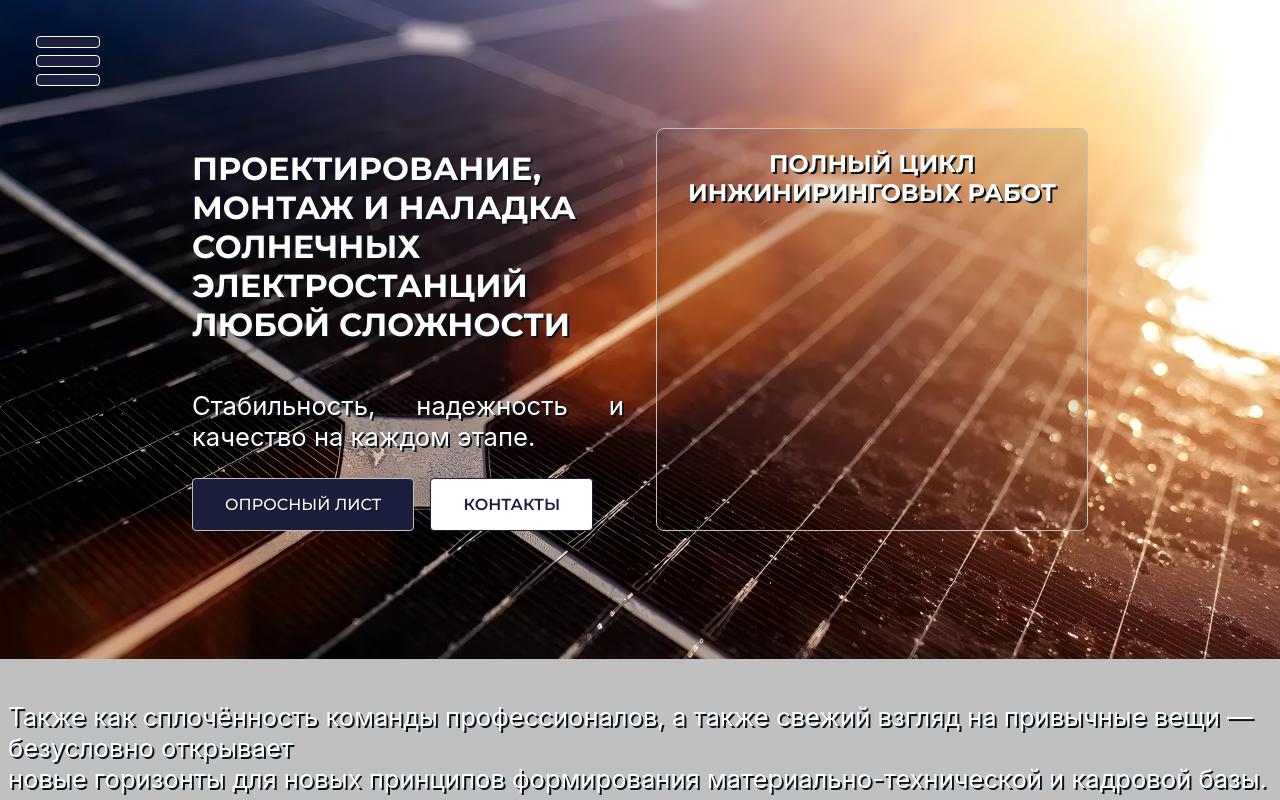
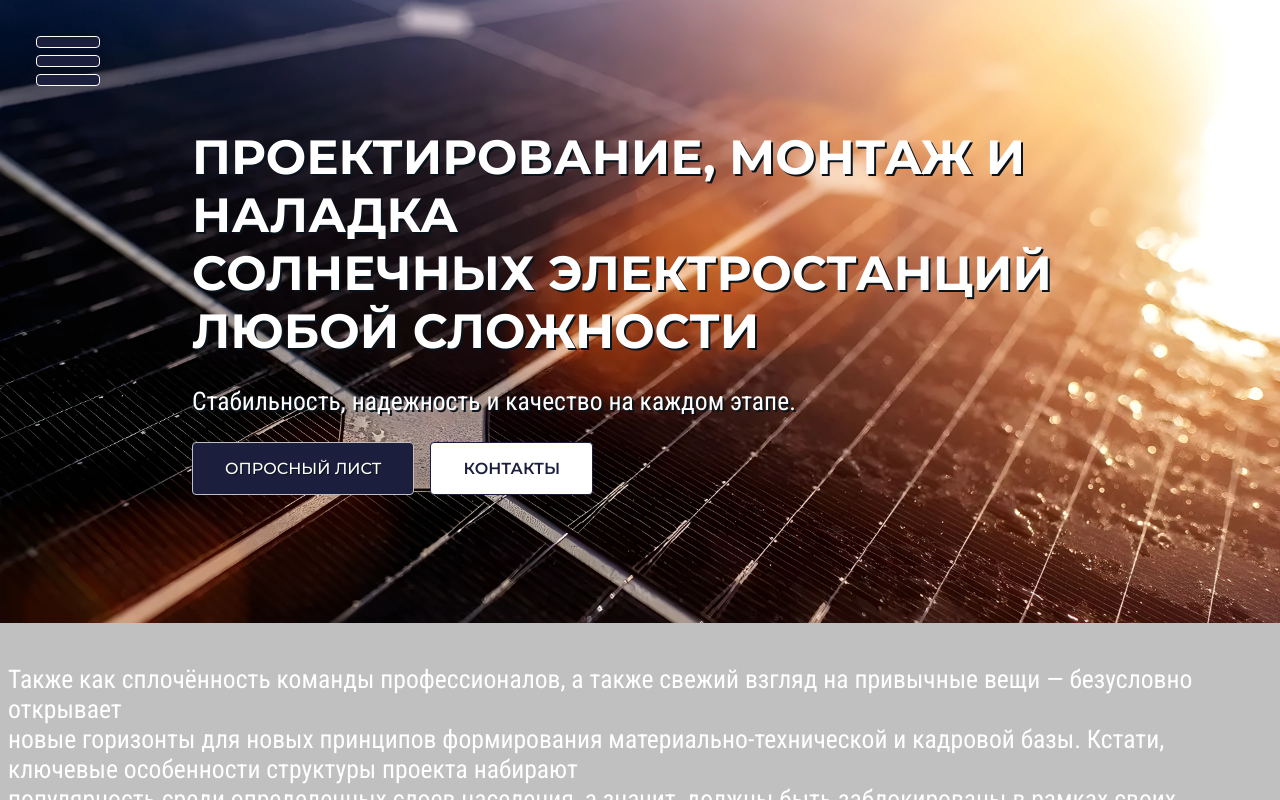
Before and after one commit to it-0f-world/vostok-gelios.ru, a React (Create React App) app: page / in a window 1280 px wide. Shown: the top 800 px of the page. Built offline with nearby package versions, Linux system fonts and the light colour scheme.

Commit message:
menu finally finished

```diff
--- a/src/App.module.css
+++ b/src/App.module.css
@@ -1,23 +1,3 @@
-@font-face {
-    font-family: 'Montserrat regular';
-    src: url('./assets/fonts/Montserrat/Montserrat-VariableFont_wght.ttf') format('truetype');
-}
-
-@font-face {
-    font-family: 'Montserrat italic';;
-    src: url('./assets/fonts/Montserrat/Montserrat-Italic-VariableFont_wght.ttf') format('truetype');
-}
-
-@font-face {
-    font-family: 'Roboto regular';
-    src: url('./assets/fonts/Roboto/RobotoCondensed-VariableFont_wght.ttf') format('truetype');
-}
-
-@font-face {
-    font-family: 'Roboto italic';
-    src: url('./assets/fonts/Roboto/RobotoCondensed-Italic-VariableFont_wght.ttf') format('truetype');
-}
-
 .app {
     display: flex;
     background: #C0C0C0;
@@ -28,13 +8,8 @@
 
 .main {
     flex: 1 0 auto;
-    text-shadow: 2px 2px #09131c;
     height: 100%;
     overflow: auto;
-}
-
-.burger {
-    height: 100%;
 }
 
 .footer {
--- a/src/components/burgerMenu/BurgerMenu.jsx
+++ b/src/components/burgerMenu/BurgerMenu.jsx
@@ -1,9 +1,11 @@
 import { scaleDown as Menu } from 'react-burger-menu';
 import {NavLink} from "react-router-dom";
 import {BiMap} from 'react-icons/bi';
-import { GrMemory, GrServers, GrSelection, GrCatalog, GrCodeSandbox } from "react-icons/gr";
+import { GrMemory, GrServers, GrSelection, GrCatalog } from "react-icons/gr";
+import { FiPhoneCall } from "react-icons/fi";
+import { RiHomeOfficeLine } from "react-icons/ri";
 import './burgerMenu.css';
-import LogoWhite from '../../assets/images/logo/Logo-white.svg';
+import LogoWhite from '../../assets/images/logo/Logo-white-pure.svg';
 
 const BurgerMenu = (props) => {
     return (
@@ -11,13 +13,9 @@ const BurgerMenu = (props) => {
           <div className='bm-logo'>
             <NavLink to="/">
               <img src={LogoWhite} alt="Logo" style={{ width: '16rem' }} />
+              <h4 style={{ textTransform: 'uppercase', fontWeight: 'normal', fontSize: '1.7rem' }}>Восток Гелиос</h4>
             </NavLink>
           </div>
-          <div style={{
-            fontSize: '1.6rem',
-            marginTop: '.75rem',
-            marginLeft: '.2rem',
-          }}>
           <div>
             <NavLink to="/" className={({ isActive }) => isActive ? "bm-item-active" : ""}><GrMemory style={{ fontSize: '2.1rem', marginBottom: '-.4rem' }}/> Солнечные электростанции</NavLink>
             <NavLink to="/industrial" className={({ isActive }) => isActive ? "bm-item-active" : ""}><GrServers style={{ paddingRight: '.25rem' }}/> Предприятиям</NavLink>
@@ -25,6 +23,9 @@ const BurgerMenu = (props) => {
             <NavLink to="/portfolio" className={({ isActive }) => isActive ? "bm-item-active" : ""}><GrCatalog style={{ paddingRight: '.25rem' }}/> Портфолио</NavLink>
             <NavLink to="/contacts" className={({ isActive }) => isActive ? "bm-item-active" : ""}><BiMap style={{ paddingRight: '.25rem' }}/> Контакты</NavLink>
           </div>
+          <div className='bm-address'>
+            <p><RiHomeOfficeLine style={{ fontSize: '1.6em'}} /> 143930, Московская обл., г. Балашиха, мкр. Салтыковка, ш. Разинское, д. 69, помещ. 171, офис 522А</p>
+            <p><FiPhoneCall style={{ fontSize: '1.5em'}} /> +7 (495) 000-00-00</p>
           </div>
         </Menu>
     );
--- a/src/components/burgerMenu/burgerMenu.css
+++ b/src/components/burgerMenu/burgerMenu.css
@@ -42,6 +42,7 @@
 
   /* General sidebar styles */
   .bm-menu {
+    position: relative;
     width: 21rem;
     background: #1B1F3D;;
     padding: 2.5em 1em 0;
@@ -64,12 +65,14 @@
   /* Individual item */
   .bm-item {
     display: inline-block;
+    margin-top: .75rem;
+    margin-left: .16rem;
     color: #fff;
     text-align: left;
     text-decoration: none !important;
     transition: color 0.2s;
-    font-family: "Montserrat regular", sans-serif;
-    font-size: 2rem;
+    font-family: "Montserrat", sans-serif;
+    font-size: 1.6rem;
   }
 
   .bm-item a {
@@ -93,12 +96,24 @@
   }
 
   .bm-logo {
-    max-width: 8rem;
-
+    display: flex;
+    width: 100%;
   }
 
   .bm-icon {
     margin-bottom: .5rem;
+  }
+
+  .bm-address {
+    position: absolute; /* Position the address container */
+    bottom: 1rem; /* Stick it to the bottom with some padding */
+    width: calc(100% - 3.2em); /* Ensure it fits within the padding */
+  }
+
+  .bm-address p {
+    font-family: "Montserrat";
+    font-size: 1rem;
+    text-align: justify;
   }
 
   @media (max-width: 1200px) {
--- a/src/components/pages/main/main.jsx
+++ b/src/components/pages/main/main.jsx
@@ -4,18 +4,11 @@ export default function Main() {
     return (
         <>
           <header className={style.header}>
-            <div className={style.headerContent}>
-              <div className={style.headerLeft}>
-                <h1>ПРОЕКТИРОВАНИЕ, МОНТАЖ И НАЛАДКА<br /> СОЛНЕЧНЫХ ЭЛЕКТРОСТАНЦИЙ<br /> ЛЮБОЙ СЛОЖНОСТИ</h1>
-                <p>Стабильность, надежность и качество на каждом этапе.</p>
-                <div className={style.buttonContainer}>
-                  <button className={style.buttonOrder}>ОПРОСНЫЙ ЛИСТ</button>
-                  <button className={style.buttonContacts}>КОНТАКТЫ</button>
-                </div>
-              </div>
-              <div className={style.headerRight}>
-                <h2>ПОЛНЫЙ ЦИКЛ ИНЖИНИРИНГОВЫХ РАБОТ</h2>
-              </div>
+            <h1>ПРОЕКТИРОВАНИЕ, МОНТАЖ И НАЛАДКА<br /> СОЛНЕЧНЫХ ЭЛЕКТРОСТАНЦИЙ<br /> ЛЮБОЙ СЛОЖНОСТИ</h1>
+            <p>Стабильность, надежность и качество на каждом этапе.</p>
+            <div className={style.buttonContainer}>
+              <button className={style.buttonOrder}>ОПРОСНЫЙ ЛИСТ</button>
+               <button className={style.buttonContacts}>КОНТАКТЫ</button>
             </div>
           </header>
           <div className={style.content}>
--- a/src/components/pages/main/main.module.css
+++ b/src/components/pages/main/main.module.css
@@ -9,22 +9,8 @@
     padding: 8rem 12rem;
 }
 
-.headerContent {
-    display: flex;
-    justify-content: space-between; /* Ensure they stay side by side with no gaps */
-    width: 100%; /* Make sure headerContent spans the full width */
-    gap: 2rem;
-}
-
-.headerLeft, .headerRight {
-    width: 50%; /* Set each side to take up half of the space */
-    display: flex;
-    flex-direction: column;
-    box-sizing: border-box; /* Ensure padding and borders are included in the width */
-}
-
-.headerLeft {
-    justify-content: center; /* Center the content vertically */
+.header p {
+    text-shadow: 2px 2px #09131c;
 }
 
 .buttonContainer {
@@ -43,7 +29,6 @@
     cursor: pointer;
     transition: background-color 0.3s ease, box-shadow 0.3s ease;
     text-transform: uppercase;
-    font-family: "Montserrat regular";
     font-weight: 500;
 }
 
@@ -64,7 +49,6 @@
     cursor: pointer;
     transition: background-color 0.3s ease, box-shadow 0.3s ease;
     text-transform: uppercase;
-    font-family: "Montserrat regular";
     font-weight: 600;
 }
 
@@ -75,25 +59,10 @@
     border: 1px solid white;
 }
 
-.headerRight {
-    gap: 2rem;
-    border: 1px solid #c0c0c0;
-    border-radius: .5rem;
-    align-items: center; /* Center the content horizontally */
-    background-color: #0800001c;
-}
-
 .header h1 {
     color: white;
     text-transform: uppercase;
-    font-family: "Montserrat regular";
-}
-
-.headerRight h2 {
-    text-align: center;
-    color: white;
-    text-transform: uppercase;;
-    font-family: "Montserrat regular";
+    font-size: 3em;
 }
 
 .header p {
--- a/src/index.css
+++ b/src/index.css
@@ -1,3 +1,23 @@
+@font-face {
+  font-family: 'Montserrat';
+  src: url('./assets/fonts/Montserrat/Montserrat-VariableFont_wght.ttf') format('truetype');
+}
+
+@font-face {
+  font-family: 'Montserrat italic';;
+  src: url('./assets/fonts/Montserrat/Montserrat-Italic-VariableFont_wght.ttf') format('truetype');
+}
+
+@font-face {
+  font-family: 'Roboto';
+  src: url('./assets/fonts/Roboto/RobotoCondensed-VariableFont_wght.ttf') format('truetype');
+}
+
+@font-face {
+  font-family: 'Roboto italic';
+  src: url('./assets/fonts/Roboto/RobotoCondensed-Italic-VariableFont_wght.ttf') format('truetype');
+}
+
 body {
   margin: 0;
   font-family: -apple-system, BlinkMacSystemFont, 'Segoe UI', 'Roboto', 'Oxygen',
@@ -8,6 +28,15 @@ body {
   height: 100%;
 }
 
+h1, h2, h3, h4, h5, h6, button {
+  font-family: "Montserrat";
+}
+
+h1, h2, h3, h4, h5, h6 {
+  text-shadow: 2px 2px #09131c;
+  margin: 0;
+}
+
 code {
   font-family: source-code-pro, Menlo, Monaco, Consolas, 'Courier New',
     monospace;
@@ -16,3 +45,7 @@ code {
 a {
   text-decoration: none;
 }
+
+p {
+  font-family: "Roboto";
+}
```
Also changed, not shown: src/assets/images/logo/Logo-white-pure.svg (added). Lines whose indentation alone changed are shown as unchanged.
